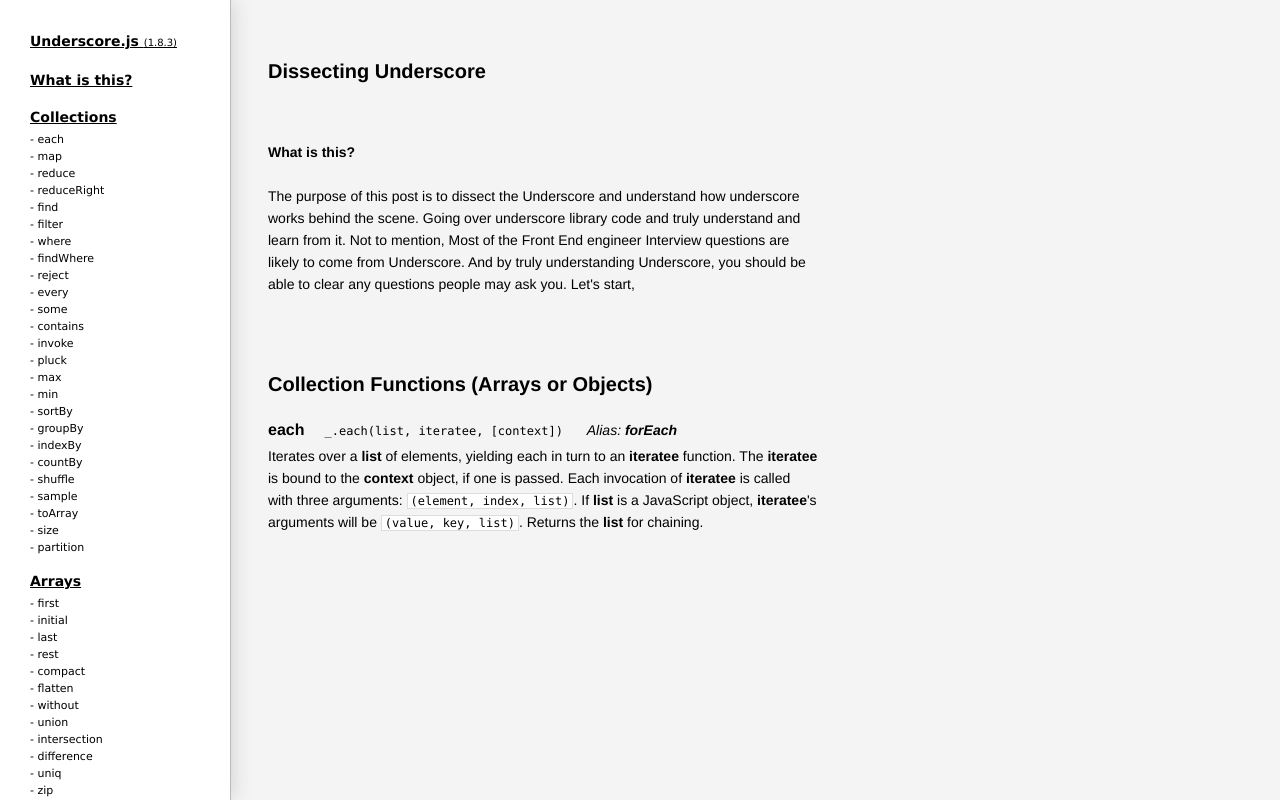
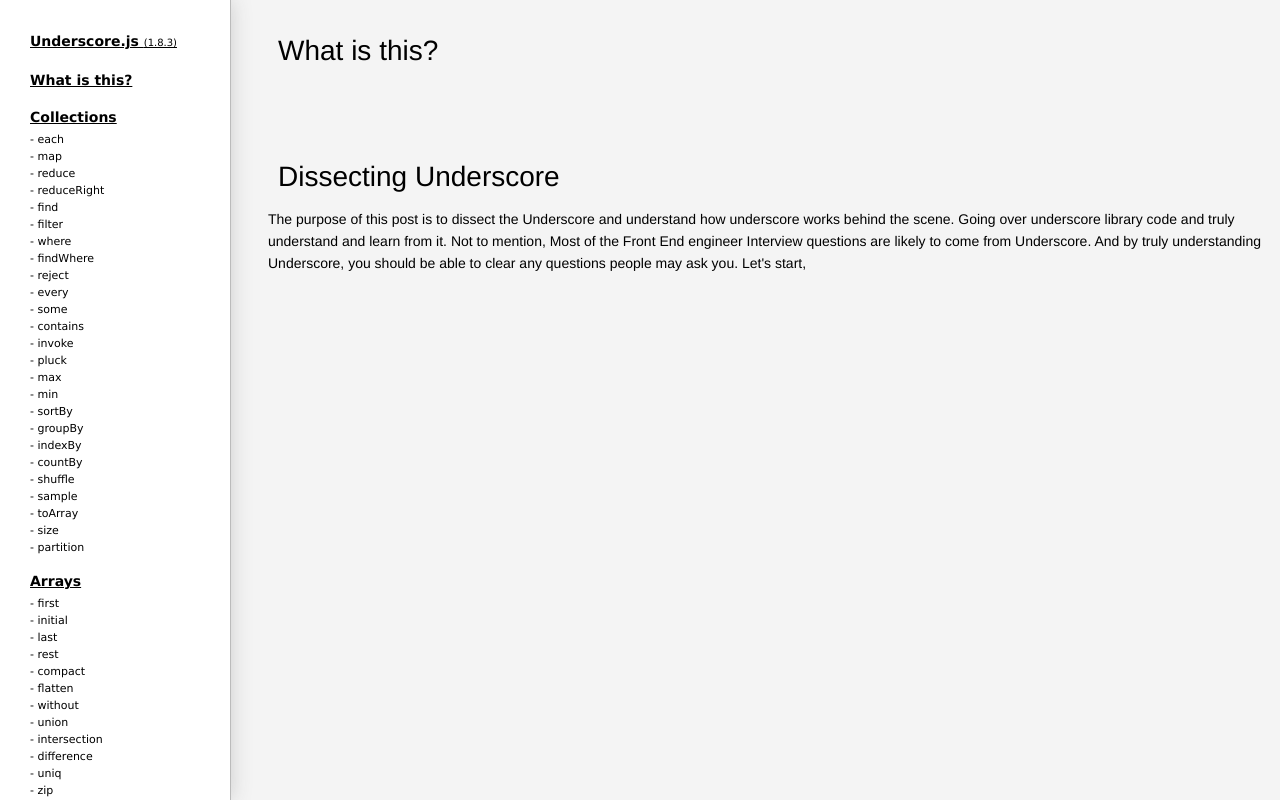
Before and after one commit to hrspandya/Dissecting_Underscore, a website: page index.html in a window 1280 px wide. Both pictures are taken after a click on the link "What is this?". Drawn offline with Linux system fonts and the light colour scheme; files whose address does not match are found by name.

Commit message:
fixing css and introduction

```diff
--- a/css/main.css
+++ b/css/main.css
@@ -167,6 +167,12 @@
   display: inline;
 }
 
+.subTitle {
+    font-size: 2em;
+    font-weight: lighter;
+    padding: 0px 10px 20px 10px;
+}
+
 output {
     border: 1px solid #ddd;
     background-color: #efe;
--- a/index.html
+++ b/index.html
@@ -10,8 +10,8 @@
         <link rel="apple-touch-icon" href="apple-touch-icon.png">
         <!-- Place favicon.ico in the root directory -->
 
-        <link rel="stylesheet" href="css/main.css">
        	<link href="css/jquery.snippet.css" rel="stylesheet" type="text/css" />
+       	<link rel="stylesheet" href="css/main.css">
 
     </head>
     <body>
@@ -31,8 +31,8 @@
 		  Collections
 		</a>
 		<ul class="toc_section">
-		  <li>- <a href="#each" link-data="collections/each">each</a></li>
-		  <li>- <a href="#map" link-data="collections/map">map</a></li>
+		  <li>- <a href="#each" link-data="src/collections/each">each</a></li>
+		  <li>- <a href="#map" link-data="src/collections/map">map</a></li>
 		  <li>- <a href="#reduce">reduce</a></li>
 		  <li>- <a href="#reduceRight">reduceRight</a></li>
 		  <li>- <a href="#find">find</a></li>
@@ -189,20 +189,38 @@
 
 
 	<div class="right_container">
-		<iframe class="result_iframe" src="introduction.html">
-		</iframe>
+		<div class="title">
+		</div>
+
+		<div class="contentWrapper">
+			<div class="subTitle">
+
+			</div>
+			<div class="right_container_detail">
+				<iframe class="result_iframe" src="introduction.html">
+				</iframe>
+			</div>
+		</div>
+
   	</div>
 
   	<script type="text/javascript" src="js/libs/jquery-2.1.4.min.js"></script>
 	<script src="js/libs/jquery.snippet.js" type="text/javascript"></script>
 
   	<script>
+
+  		var appConfig = {
+  			jsConfig : {style:"rand01",transparent:true,showNum:true},
+  			htmlConfig : {style:"rand01",transparent:true,showNum:true},
+  			styleConfig : {style:"rand01",transparent:true,showNum:true}
+  		};
+
   		$("a").on("click", function(){
-
-  			$( ".right_container" ).load( "src/"+$(this).attr("link-data") + ".html", function() {
-			  //alert( "Load was performed." );
+  		  	var that = this;
+  			$( ".right_container_detail" ).load($(this).attr("link-data") + ".html", function() {
 			});
 
+			$(".subTitle").html("" + $(that).text() + "");
   		});
   	</script>
 
--- a/introduction.html
+++ b/introduction.html
@@ -1,10 +1,12 @@
-	<h2>Dissecting Underscore</h2>
+
 	<br>
+  <link rel="stylesheet" href="css/main.css">
 
 	<p id="introduction">
-      <strong>What is this?</strong>
+
       <br>
-      <br>
+
+      <div class="subTitle">Dissecting Underscore</div>
 
       The purpose of this post is to dissect the Underscore and understand how underscore works behind the scene. Going over underscore library code and truly understand and learn from it.
 
@@ -12,20 +14,3 @@
 
       Let's start,
     </p>
-
-
-    <br>
-	<h2 id="collections">Collection Functions (Arrays or Objects)</h2>
-
-
-
-	<p id="each">
-        <b class="header">each</b><code>_.each(list, iteratee, [context])</code>
-        <span class="alias">Alias: <b>forEach</b></span>
-        <br>
-        Iterates over a <b>list</b> of elements, yielding each in turn to an <b>iteratee</b>
-        function. The <b>iteratee</b> is bound to the <b>context</b> object, if one is
-        passed. Each invocation of <b>iteratee</b> is called with three arguments:
-        <tt>(element, index, list)</tt>. If <b>list</b> is a JavaScript object, <b>iteratee</b>'s
-        arguments will be <tt>(value, key, list)</tt>. Returns the <b>list</b> for chaining.
-      </p>
```
Also changed, not shown: src/collections/each.html (+4 -3 lines).
